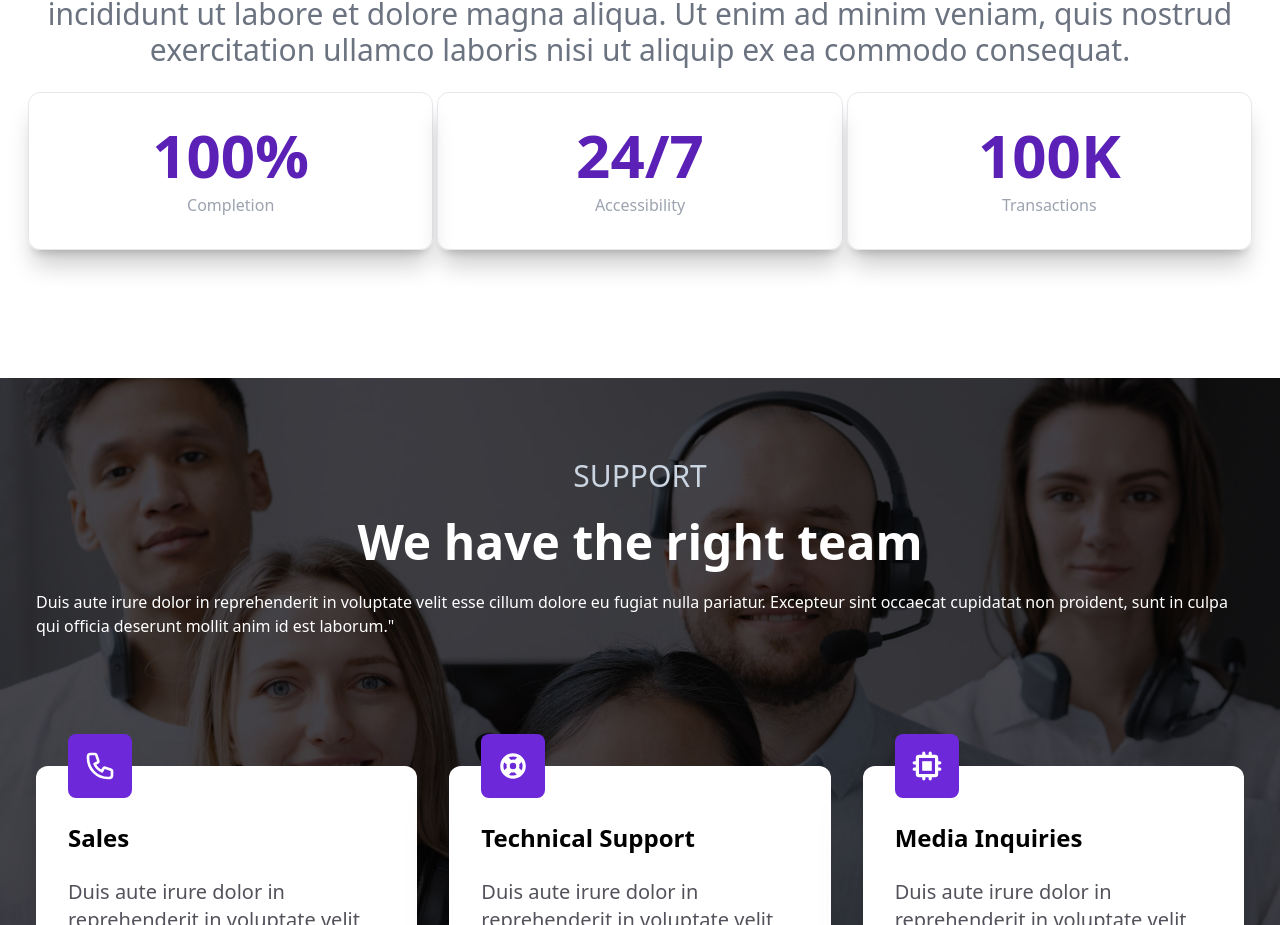
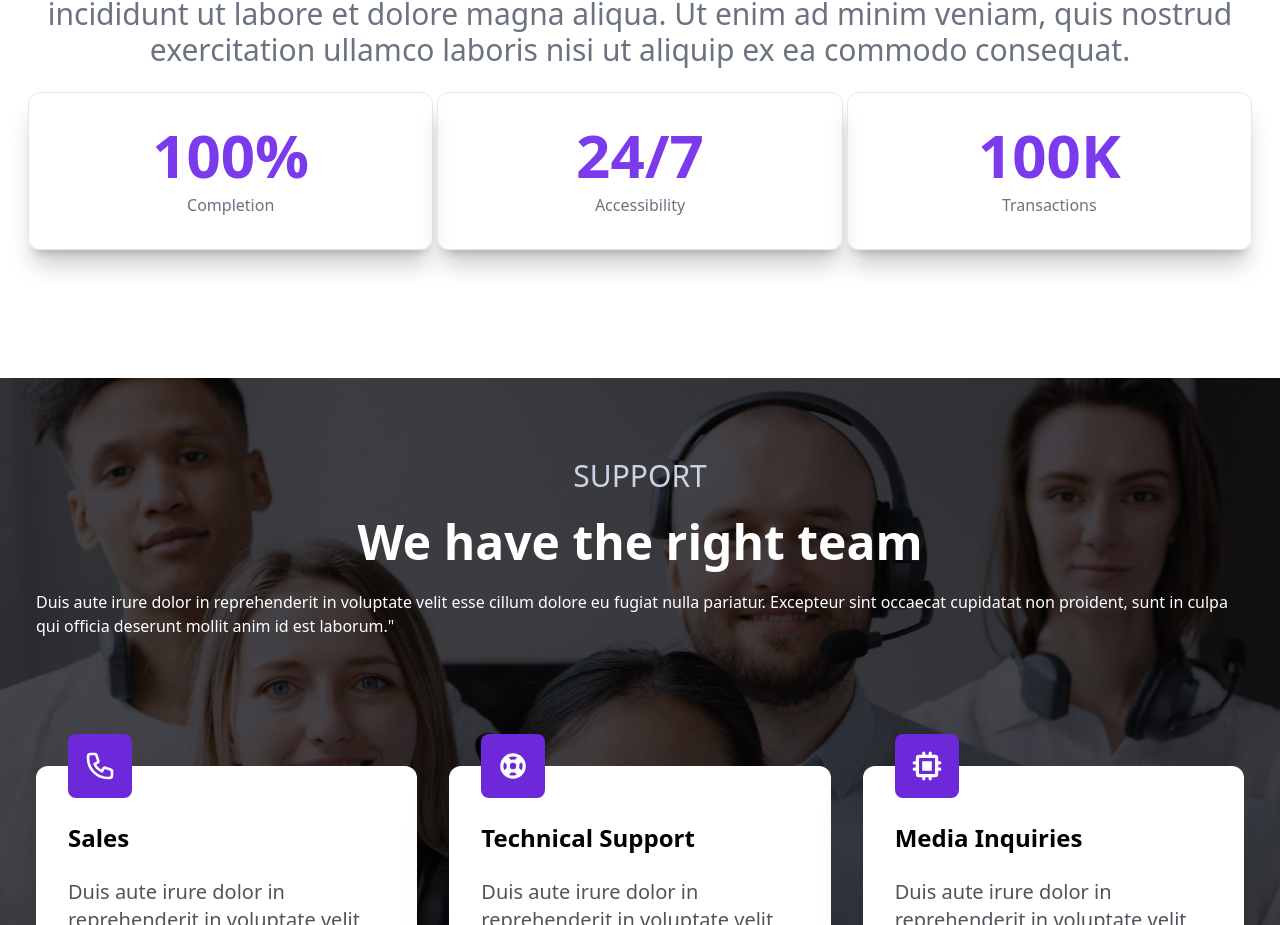
Before and after one commit to radosav-perisic/claut, a React (Vite) app: page / in a window 1280 px wide. Shown: the part 1040-1965 px from the top of the page. Built offline with nearby package versions, Linux system fonts and the light colour scheme.

Commit message:
Improve text visibility in About

```diff
--- a/src/components/About.jsx
+++ b/src/components/About.jsx
@@ -10,16 +10,16 @@ const About = () => {
         </div>
         <div className='grid md:grid-cols-3 gap-1 px-2 text-center'>
             <div className='border py-8 rounded-xl shadow-xl shadow-black/20'>
-                <p className='text-6xl font-bold text-violet-800'>100%</p>
-                <p className='text-gray-400 mt-2'>Completion</p>
+                <p className='text-6xl font-bold text-violet-600'>100%</p>
+                <p className='text-gray-500 font-medium mt-2'>Completion</p>
             </div>
             <div className='border py-8 rounded-xl shadow-xl  shadow-black/20'>
-                <p className='text-6xl font-bold text-violet-800'>24/7</p>
-                <p className='text-gray-400 mt-2'>Accessibility</p>
+                <p className='text-6xl font-bold text-violet-600'>24/7</p>
+                <p className='text-gray-500 font-medium mt-2'>Accessibility</p>
             </div>
             <div className='border py-8 rounded-xl shadow-xl shadow-black/20'>
-                <p className='text-6xl font-bold text-violet-800'>100K</p>
-                <p className='text-gray-400 mt-2'>Transactions</p>
+                <p className='text-6xl font-bold text-violet-600'>100K</p>
+                <p className='text-gray-500 font-medium mt-2'>Transactions</p>
             </div>
         </div>
      </div>
```
